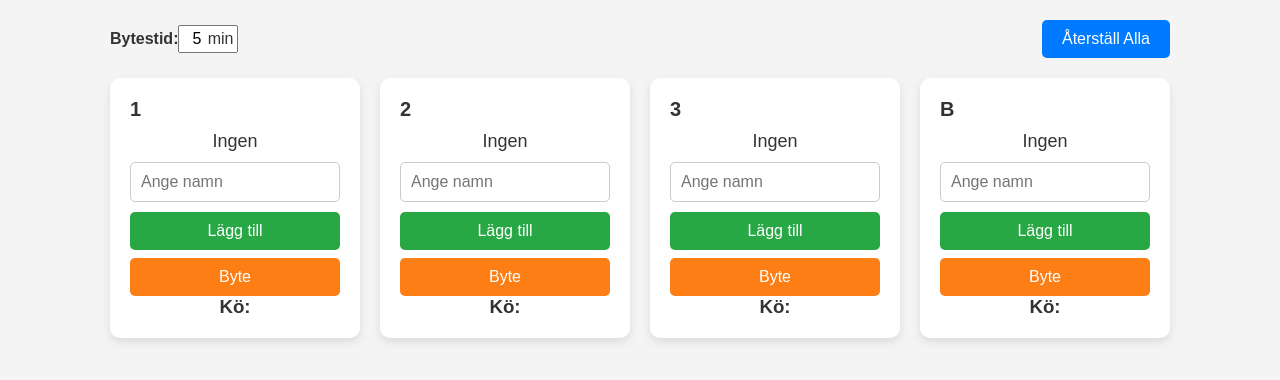
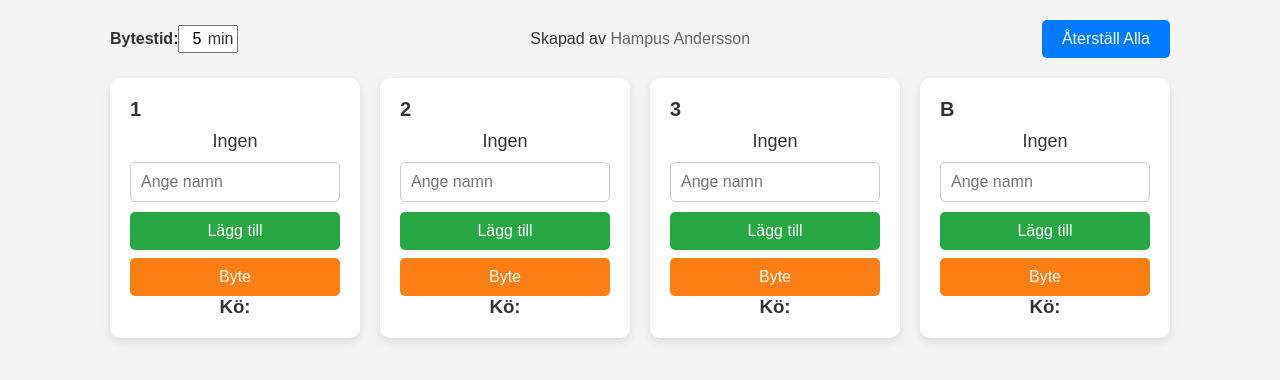
Before and after one commit to HampusAndersson01/BikeQueueWeb, a React (Create React App) app: page / in a window 1280 px wide. Shown: the top 380 px of the page. Built offline with nearby package versions, Linux system fonts and the light colour scheme.

Commit message:
Added sound alert

```diff
--- a/src/App.css
+++ b/src/App.css
@@ -47,9 +47,7 @@
     border-radius: 5px;
   }
 
-  .reset-button-container {
-    margin-left: auto;
-  }
+
 
   button {
     background-color: #007bff;
@@ -143,6 +141,15 @@
     color: green;
   }
 
+  .header-container {
+    text-align: center;
+  }
+  .header-container a {
+    color: #666666;
+    text-decoration: none;
+  }
+
+
 
   /* Responsive Design */
   @media (max-width: 768px) {
--- a/src/App.tsx
+++ b/src/App.tsx
@@ -32,6 +32,8 @@ const App: React.FC = () => {
                 <MinutesInput value={minutes} onChange={setMinutes} />
             </label>
           </div>
+          <p>Skapad av <a href="https://github.com/HampusAndersson01" target="_blank" rel="noopener noreferrer">Hampus Andersson</a></p>
+
           <div className="reset-button-container">
             <ResetButton />
           </div>
@@ -44,6 +46,8 @@ const App: React.FC = () => {
           {/* <BikeQueue bikeName="Spark" initialDuration={initialTimerDuration}/> */}
         </div>
       </div>
+      <footer>
+        </footer>
     </BikeQueueProvider>
   );
 };
--- a/src/components/Timer.tsx
+++ b/src/components/Timer.tsx
@@ -1,10 +1,33 @@
-import React from "react";
+import React, { useEffect, useRef } from "react";
 
 interface TimerProps {
   timeLeft: number;
 }
 
 const Timer: React.FC<TimerProps> = ({ timeLeft }) => {
+  // Use a ref to store the audio instance to avoid re-instantiating it
+  const audioRef = useRef<HTMLAudioElement | null>(null);
+
+  useEffect(() => {
+    // Initialize the audio instance on first render
+    audioRef.current = new Audio(`${process.env.PUBLIC_URL}/alert.mp3`);
+
+    return () => {
+      // Cleanup the audio instance when the component unmounts
+      if (audioRef.current) {
+        audioRef.current.pause();
+        audioRef.current = null;
+      }
+    };
+  }, []);
+
+  useEffect(() => {
+    // Play audio when timeLeft reaches 0
+    if (timeLeft === 0 && audioRef.current) {
+      audioRef.current.play();
+    }
+  }, [timeLeft]);
+
   const minutes = Math.floor(timeLeft / 60);
   const seconds = timeLeft % 60;
 
```
Also changed, not shown: 1 other file (tests, documents, lock files or other folders).
